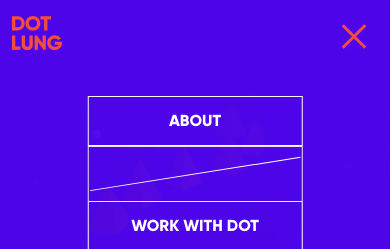
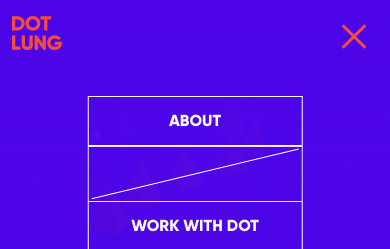
Before and after one commit to ArnabShikder24/dotlung-frontend, a Next.js app: page / in a window 390 px wide. Both pictures are taken after a click on the button 354 px from the left and 36 px from the top of the page. Shown: the top 249 px of the page. Built offline with nearby package versions, Linux system fonts and the light colour scheme.

Commit message:
little fixed

```diff
--- a/src/components/Navbar.tsx
+++ b/src/components/Navbar.tsx
@@ -151,7 +151,7 @@ const Navbar = () => {
                   );
                 } else {
                   return (<div key={idx} className="relative border w-full h-14">
-                    <div className="absolute w-full h-[1px] bg-white transform -rotate-[9deg] top-1/2 -translate-y-1/2"></div>
+                    <div className="absolute w-full h-[1px] bg-white transform -rotate-[13.5deg] top-1/2 -translate-y-1/2"></div>
                     <div className="h-full" />
                   </div>);
                 }
```
